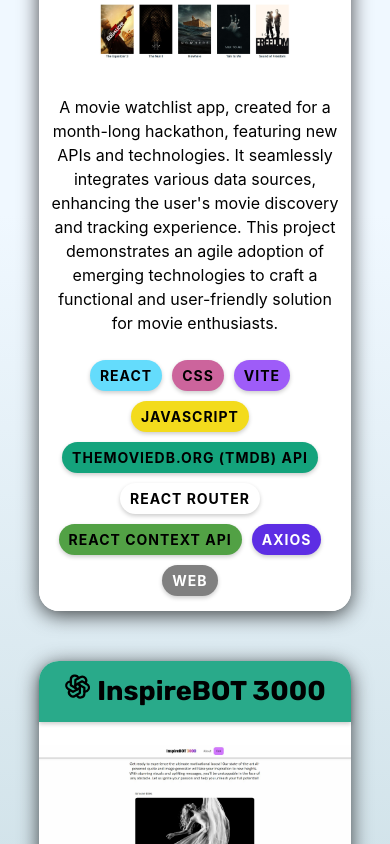
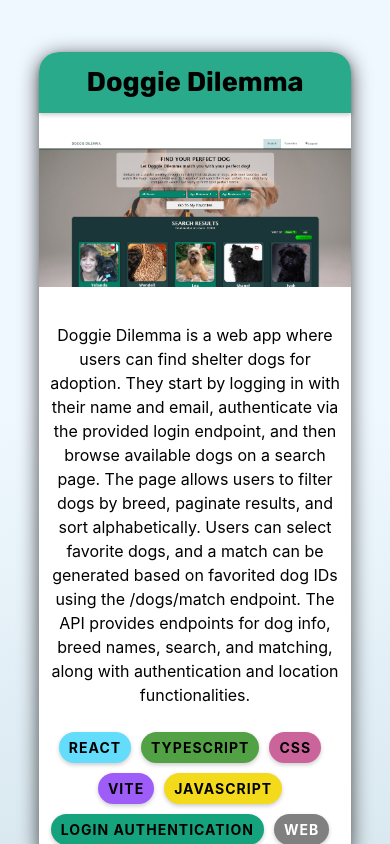
Before and after one commit to zfranczak/portfolio-v2, a React (Vite) app: page / in a window 390 px wide. Shown: the part 2440-3284 px from the top of the page. Built offline with nearby package versions, Linux system fonts and the light colour scheme.

Commit message:
projects updated

```diff
--- a/src/components/Header.jsx
+++ b/src/components/Header.jsx
@@ -1,6 +1,6 @@
 import '../styles/Header.css';
 import headshot from '../assets/zak_headshot_in_circle.png';
-import background from '../assets/explore.jpg';
+// import background from '../assets/explore.jpg';
 import handleScrollToSection from './ScrollToSection.jsx';
 import { FaChevronDown } from 'react-icons/fa';
 
@@ -28,16 +28,21 @@
             experience curation, and digital media enhances my ability to craft
             user-friendly websites and applications using HTML5, CSS3, and
             JavaScript.
-            <br></br>
-            <br></br>I hold a degree in Digital Media: Game Development and have
-            3 years of programming experience. I'm passionate about front-end
+            <>
+              <br />
+              <br />
+            </>
+            I hold a degree in Digital Media: Game Development and have 3 years
+            of programming experience. I'm passionate about front-end
             development, continually expanding my knowledge and proficiency in
             technologies like React, SASS, Vite, and Git. Moreover, my expertise
             in design and content creation, utilizing tools like Photoshop,
             Premiere, Adobe XD, Figma, 3DS Max, and Illustrator, complements my
             development skills.
-            <br></br>
-            <br></br>
+            <>
+              <br />
+              <br />
+            </>
             As a reliable team player, I'm resourceful, energetic, and curious.
             I thrive on collaboration and am always eager to explore new ways of
             working with others to create engaging and meaningful user
--- a/src/components/Projects.jsx
+++ b/src/components/Projects.jsx
@@ -1,5 +1,6 @@
 import '../styles/Projects.css';
 import WatchWise from '../assets/WatchWise.jpg';
+import doggieDilemma from '../assets/doggie-dilemma.jpg';
 import AiImg from '../assets/AI-app.jpg';
 import breakoutImg from '../assets/breakout.jpg';
 import pistachioImg from '../assets/pistachio-peet.png';
@@ -11,6 +12,58 @@
     <div className='projects' id='projects'>
       <h1 className='section-title'>Projects</h1>
       <div className='project-container'>
+        {/*-----------------------Doggie Dilemma------------------------*/}
+        <div className='project'>
+          <div className='top-container'>
+            <h2 className='project-title'>Doggie Dilemma</h2>
+            <div className='img-container'>
+              <img
+                className='project-image'
+                src={doggieDilemma}
+                alt='WatchWise'
+              />
+              <div className='hover-options'>
+                <a
+                  className='option'
+                  href='https://stately-duckanoo-82a9e1.netlify.app/'
+                  target='_blank'
+                >
+                  Live Project Demo
+                </a>
+                <a
+                  className='option'
+                  href='https://github.com/zfranczak/fetch-th'
+                  target='_blank'
+                >
+                  GitHub Repository
+                </a>
+              </div>
+            </div>
+          </div>
+          <div className='bottom-container'>
+            <p className='project-description'>
+              Doggie Dilemma is a web app where users can find shelter dogs for
+              adoption. They start by logging in with their name and email,
+              authenticate via the provided login endpoint, and then browse
+              available dogs on a search page. The page allows users to filter
+              dogs by breed, paginate results, and sort alphabetically. Users
+              can select favorite dogs, and a match can be generated based on
+              favorited dog IDs using the /dogs/match endpoint. The API provides
+              endpoints for dog info, breed names, search, and matching, along
+              with authentication and location functionalities.
+            </p>
+            <div className='tags'>
+              <span className='react'>React</span>
+              <span className='node'>TypeScript</span>
+              <span className='sass'>CSS</span>
+              <span className='vite'>Vite</span>
+              <span className='javascript'>JavaScript</span>
+              <span className='gpt'>Login Authentication</span>
+              <span className='web'>Web</span>
+            </div>
+          </div>
+        </div>
+
         {/*-----------------------WatchWise------------------------*/}
         <div className='project'>
           <div className='top-container'>
@@ -155,88 +208,6 @@
             </div>
           </div>
         </div>
-        {/*-----------------------Rental Site------------------------*/}
-        <div className='project'>
-          <div className='top-container'>
-            <h2 className='project-title'>Rental Property Landing Page</h2>
-            <div className='img-container'>
-              <img
-                className='project-image'
-                src={rentalImg}
-                alt='Rental Property'
-              />
-              <div className='hover-options'>
-                <a
-                  className='option'
-                  href='https://zfranczak.github.io/productlandingpage/'
-                  target='_blank'
-                >
-                  Live Project Demo
-                </a>
-                <a
-                  className='option'
-                  href='https://github.com/zfranczak/productlandingpage'
-                  target='_blank'
-                >
-                  GitHub Repository
-                </a>
-              </div>
-            </div>
-          </div>
-          <div className='bottom-container'>
-            <p className='project-description'>
-              The D & R Retreat website showcases HTML/CSS skills and the
-              ability to create responsive, visually appealing layouts. It
-              features a clean design, clear descriptions, high-quality images,
-              and modern web development techniques.
-            </p>
-            <div className='tags'>
-              <span className='html'>HTML</span>
-              <span className='css'>CSS</span>
-              <span className='web'>Web</span>
-            </div>
-          </div>
-        </div>
-        {/*-----------------------Breakout Clone------------------------*/}
-        <div className='project'>
-          <div className='top-container'>
-            <h2 className='project-title'>Breakout</h2>
-            <div className='img-container'>
-              <img
-                className='project-image'
-                src={breakoutImg}
-                alt='Breakout Clone'
-              />
-              <div className='hover-options'>
-                <a
-                  className='option'
-                  href='https://zfranczak.github.io/breakout-clone/'
-                  target='_blank'
-                >
-                  Live Project Demo
-                </a>
-                <a
-                  className='option'
-                  href='https://github.com/zfranczak/breakout-clone'
-                  target='_blank'
-                >
-                  GitHub Repository
-                </a>
-              </div>
-            </div>
-          </div>
-          <div className='bottom-container'>
-            <p className='project-description'>
-              This is my version of the game breakout that I made using
-              JavaScript and the Phaser.io library.
-            </p>
-            <div className='tags'>
-              <span className='javascript'>JavaScript</span>
-              <span className='phaser'>Phaser.io</span>
-              <span className='game'>Game</span>
-            </div>
-          </div>
-        </div>
       </div>
     </div>
   );
--- a/src/styles/Header.css
+++ b/src/styles/Header.css
@@ -104,7 +104,7 @@
 
   .text {
     margin: 10px;
-    width: 100%;
+    width: 90%;
     border-radius: 15px;
     background: #00000085;
   }
```
Also changed, not shown: src/assets/doggie-dilemma.jpg (added).
